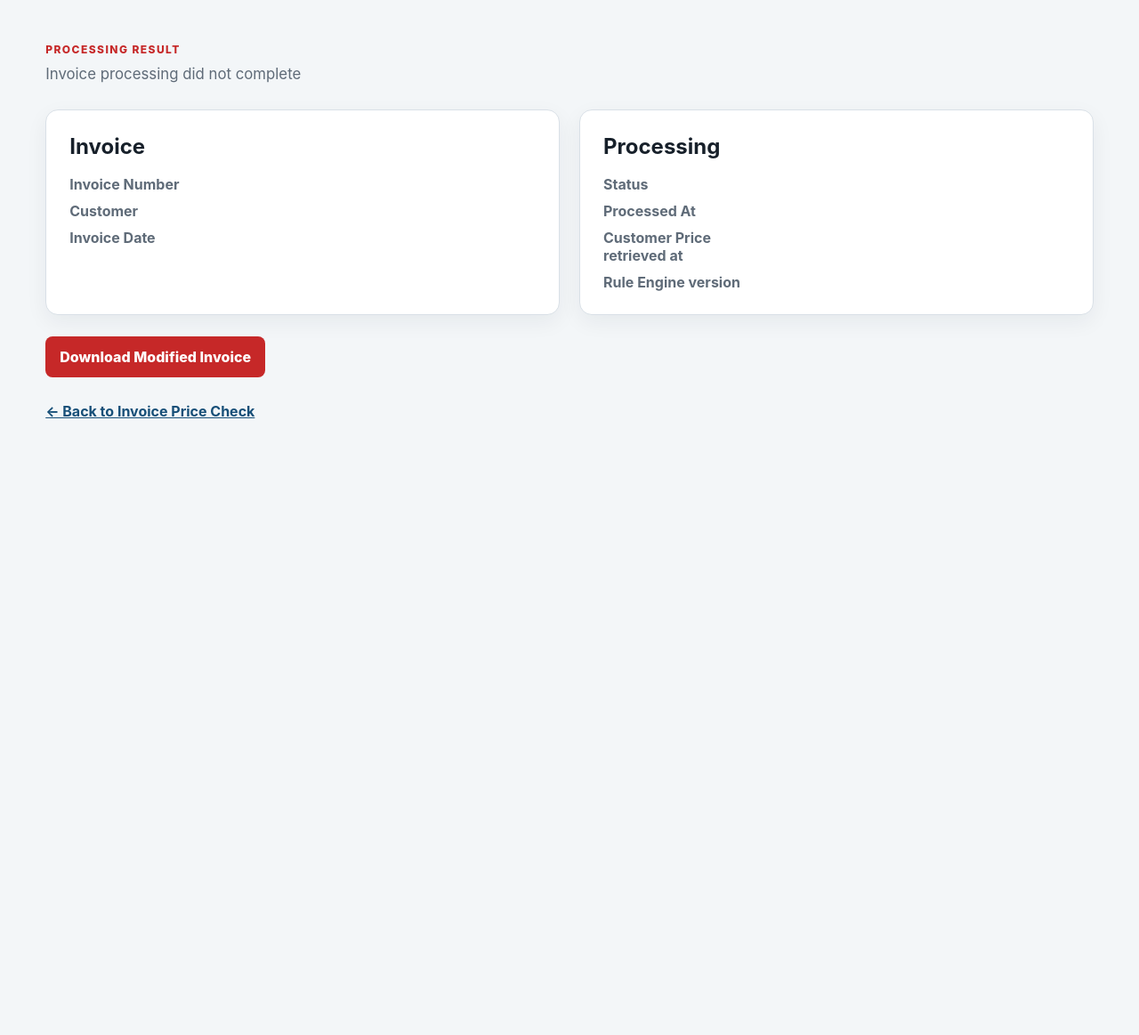
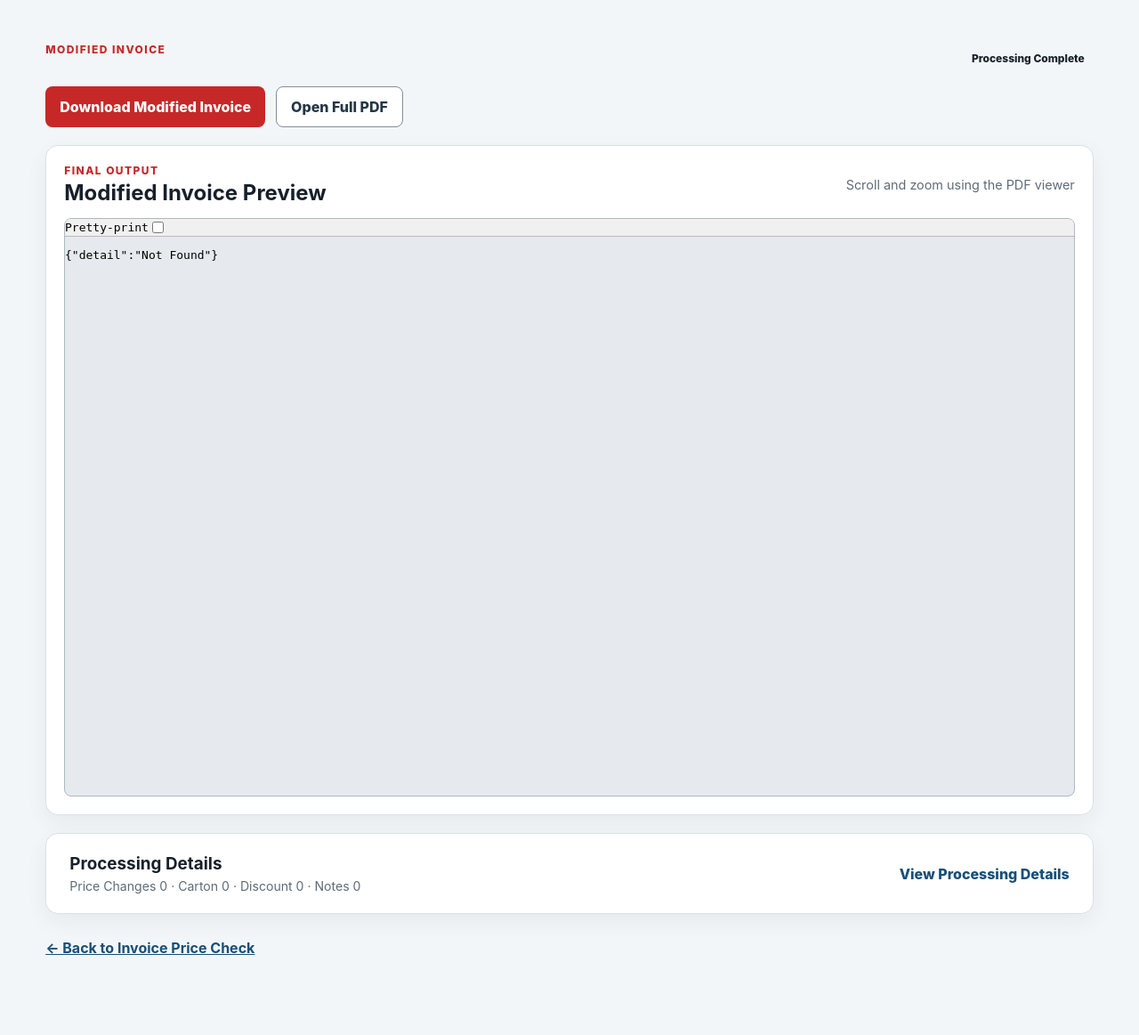
Before and after one commit to BoomUp-git/BoomUp-Work-Platform, a FastAPI app: template app/templates/invoice_result.html in a window 1280 px wide. Shown: the part 68-1231 px from the top of the page at 89% size. Before the commit the page ends 538 px from the top, so only its background shows below. Run offline with FastAPI, Linux system fonts and the light colour scheme; the template is opened without the code that fills it, so the values that code supplies are empty.

Commit message:
refactor: simplify invoice result experience

```diff
--- a/app/main.py
+++ b/app/main.py
@@ -59,13 +59,20 @@ def create_app(settings: Settings | None = None, *, create_schema: bool = False)
     async def security_headers(request: Request, call_next):
         response = await call_next(request)
         response.headers["X-Content-Type-Options"] = "nosniff"
-        response.headers["X-Frame-Options"] = "DENY"
         response.headers["Referrer-Policy"] = "same-origin"
         response.headers["Permissions-Policy"] = "camera=(), microphone=(), geolocation=()"
-        response.headers["Content-Security-Policy"] = (
-            "default-src 'self'; style-src 'self'; img-src 'self' data:; "
-            "form-action 'self'; frame-ancestors 'none'; base-uri 'self'"
-        )
+        if request.url.path.endswith("/preview"):
+            response.headers["X-Frame-Options"] = "SAMEORIGIN"
+            response.headers["Content-Security-Policy"] = (
+                "default-src 'none'; frame-ancestors 'self'; sandbox"
+            )
+        else:
+            response.headers["X-Frame-Options"] = "DENY"
+            response.headers["Content-Security-Policy"] = (
+                "default-src 'self'; style-src 'self'; img-src 'self' data:; "
+                "form-action 'self'; frame-src 'self'; frame-ancestors 'none'; "
+                "base-uri 'self'"
+            )
         return response
 
     @app.exception_handler(HTTPException)
--- a/app/modules/invoice_price_check/routes.py
+++ b/app/modules/invoice_price_check/routes.py
@@ -71,6 +71,17 @@ def _job(db: Session, session: AuthSession, job_id: str) -> InvoiceJob:
     ):
         raise HTTPException(status_code=404, detail="Invoice job not found")
     return job
+
+
+def _modified_pdf(job: InvoiceJob, request: Request) -> Path:
+    if job.status not in {InvoiceJobStatus.SUCCESS, InvoiceJobStatus.MANUAL_REVIEW}:
+        raise HTTPException(status_code=404, detail="Modified Invoice is unavailable")
+    if not job.output_file_ref:
+        raise HTTPException(status_code=404, detail="Modified Invoice has expired")
+    path = _safe_path(_storage_root(request), job.output_file_ref)
+    if not path.is_file():
+        raise HTTPException(status_code=404, detail="Modified Invoice has expired")
+    return path
 
 
 def _money(value: Decimal) -> str:
@@ -292,12 +303,22 @@ def download_invoice(
     db: Session = Depends(get_db),
 ):
     job = _job(db, session, job_id)
-    if job.status not in {InvoiceJobStatus.SUCCESS, InvoiceJobStatus.MANUAL_REVIEW}:
-        raise HTTPException(status_code=404, detail="Modified Invoice is unavailable")
-    if not job.output_file_ref:
-        raise HTTPException(status_code=404, detail="Modified Invoice has expired")
-    path = _safe_path(_storage_root(request), job.output_file_ref)
-    if not path.is_file():
-        raise HTTPException(status_code=404, detail="Modified Invoice has expired")
+    path = _modified_pdf(job, request)
     invoice = job.invoice_number or "invoice"
     return FileResponse(path, media_type="application/pdf", filename=f"{invoice}-checked.pdf")
+
+
+@router.get("/jobs/{job_id}/preview")
+def preview_invoice(
+    job_id: str,
+    request: Request,
+    session: AuthSession = Depends(current_session),
+    db: Session = Depends(get_db),
+):
+    job = _job(db, session, job_id)
+    path = _modified_pdf(job, request)
+    return FileResponse(
+        path,
+        media_type="application/pdf",
+        headers={"Content-Disposition": "inline"},
+    )
--- a/app/static/app.css
+++ b/app/static/app.css
@@ -77,6 +77,31 @@ input:focus, button:focus-visible, a:focus-visible { outline: 3px solid rgba(23,
 .job-status.processing { background: #e4edf7; color: #244b73; }
 .download-row { margin: 24px 0; }
 .button-link { display: inline-block; text-decoration: none; }
+.secondary-button { border: 1px solid #80909e; border-radius: 8px; padding: 12px 16px; background: white; color: #243746; font-weight: 800; }
+.result-hero { display: flex; align-items: flex-start; justify-content: space-between; gap: 28px; margin-bottom: 18px; }
+.result-hero h1 { margin: 5px 0 7px; font-size: clamp(2rem, 3vw, 2.75rem); line-height: 1.08; }
+.result-hero p { margin: 0; color: var(--muted); font-size: 1.05rem; }
+.result-status-block { display: grid; justify-items: end; gap: 8px; padding-top: 4px; }
+.result-status-block strong { color: #745500; font-size: .9rem; }
+.result-actions { display: flex; align-items: center; gap: 12px; margin-bottom: 20px; }
+.preview-panel { padding: 20px; }
+.preview-panel .section-heading { margin-bottom: 14px; }
+.preview-panel h2 { margin: 3px 0 0; }
+.pdf-preview { display: block; width: 100%; height: max(650px, 72vh); border: 1px solid #aeb8c2; border-radius: 8px; background: #e6eaee; }
+.result-disclosure { margin-top: 20px; padding: 0; overflow: hidden; }
+.result-disclosure > summary { display: flex; align-items: center; justify-content: space-between; gap: 24px; padding: 22px 26px; cursor: pointer; list-style: none; }
+.result-disclosure > summary::-webkit-details-marker { display: none; }
+.result-disclosure > summary span:first-child { display: grid; gap: 5px; }
+.result-disclosure > summary strong { font-size: 1.18rem; }
+.result-disclosure > summary small { color: var(--muted); font-size: .88rem; }
+.disclosure-action { color: #174f78; font-weight: 800; white-space: nowrap; }
+.result-disclosure[open] .disclosure-action { font-size: 0; }
+.result-disclosure[open] .disclosure-action::after { content: "Hide Details"; font-size: .9rem; }
+.disclosure-content { border-top: 1px solid var(--line); padding: 6px 26px 26px; }
+.processing-metadata { max-width: 760px; padding: 22px 0; }
+.detail-section { margin-top: 24px; }
+.detail-section h3 { display: flex; align-items: center; gap: 9px; margin-bottom: 10px; }
+.detail-section h3 span { border-radius: 999px; padding: 4px 8px; background: #e8edf1; color: var(--muted); font-size: .72rem; }
 .manual-panel { border-left: 5px solid #d18b00; }
 .manual-item { padding: 18px 0; border-top: 1px solid var(--line); }
 .manual-item:first-of-type { border-top: 0; }
@@ -90,4 +115,5 @@ input:focus, button:focus-visible, a:focus-visible { outline: 3px solid rgba(23,
 @media (max-width: 1100px) {
   .card-grid { gap: 14px; }
   .system-card { padding: 21px; }
+  .pdf-preview { height: max(580px, 68vh); }
 }
--- /dev/null
+++ b/app/static/invoice-result.js
@@ -0,0 +1,9 @@
+"use strict";
+
+if ("scrollRestoration" in history) {
+  history.scrollRestoration = "manual";
+}
+
+window.addEventListener("load", () => {
+  window.requestAnimationFrame(() => window.scrollTo(0, 0));
+}, { once: true });
--- a/app/templates/base.html
+++ b/app/templates/base.html
@@ -24,5 +24,6 @@
   <main class="page-shell">
     {% block content %}{% endblock %}
   </main>
+  {% block scripts %}{% endblock %}
 </body>
 </html>
--- a/app/templates/invoice_result.html
+++ b/app/templates/invoice_result.html
@@ -1,14 +1,37 @@
 {% extends "base.html" %}
 {% block title %}Invoice Result | BoomUp Work Platform{% endblock %}
 {% block content %}
-<section class="page-heading"><div><div class="eyebrow">Processing result</div><h1>{{ job.invoice_number or job.original_filename }}</h1><p>{{ job.customer or "Invoice processing did not complete" }}</p></div><span class="job-status {{ job.status.value }}">{{ job.status.value|replace('_',' ')|title }}</span></section>
-{% if job.status.value == 'failed' %}<section class="panel failure-panel"><h2>Invoice processing failed validation</h2><p>{{ job.safe_error }}</p><a class="text-link" href="/invoice-price-check">Return to Invoice Price Check</a></section>{% else %}
-<section class="result-summary-grid"><article class="panel"><h2>Invoice</h2><dl class="summary-list"><dt>Invoice Number</dt><dd>{{ job.invoice_number }}</dd><dt>Customer</dt><dd>{{ job.customer }}</dd><dt>Invoice Date</dt><dd>{{ job.invoice_date }}</dd></dl></article><article class="panel"><h2>Processing</h2><dl class="summary-list"><dt>Status</dt><dd>{{ job.status.value|replace('_',' ')|title }}</dd><dt>Processed At</dt><dd>{{ job.processed_at }}</dd><dt>Customer Price retrieved at</dt><dd>{{ job.price_retrieved_at }}</dd><dt>Rule Engine version</dt><dd>{{ job.rule_engine_version }}</dd></dl></article></section>
-<div class="download-row"><a class="primary-button button-link" href="/invoice-price-check/jobs/{{ job.id }}/download">Download Modified Invoice</a></div>
-{% if result.price_changes %}<section class="panel result-section"><h2>Price Changes</h2><table class="result-table"><thead><tr><th>SKU</th><th>Original Price</th><th>Final Price</th></tr></thead><tbody>{% for row in result.price_changes %}<tr><td>{{ row.sku }}</td><td>{{ row.original }}</td><td><strong>{{ row.final }}</strong></td></tr>{% endfor %}</tbody></table></section>{% endif %}
-{% if result.carton %}<section class="panel result-section"><h2>Carton Price</h2><table class="result-table"><thead><tr><th>SKU</th><th>Price</th><th>Status</th></tr></thead><tbody>{% for row in result.carton %}<tr><td>{{ row.sku }}</td><td>{{ row.price }}</td><td>CARTON — {{ "Changed from " ~ row.original if row.changed else "Price already correct" }}</td></tr>{% endfor %}</tbody></table></section>{% endif %}
-{% if result.discount %}<section class="panel result-section"><h2>Discount</h2><table class="result-table"><thead><tr><th>SKU</th><th>Original</th><th>Final</th></tr></thead><tbody>{% for row in result.discount %}<tr><td>{{ row.sku }}</td><td>{{ row.original }}</td><td>{{ "NO DISC" if row.no_discount else row.final }}</td></tr>{% endfor %}</tbody></table></section>{% endif %}
-{% if result.notes %}<section class="panel result-section"><h2>Notes</h2>{% for row in result.notes %}<div class="note-row"><strong>{{ row.sku }}</strong><p>{{ row.notes }}</p></div>{% endfor %}</section>{% endif %}
-{% if result.manual_review %}<section class="panel result-section manual-panel"><h2>Manual Review Required</h2>{% for row in result.manual_review %}<article class="manual-item"><h3>{{ row.sku }}</h3><dl class="summary-list"><dt>Invoice Price</dt><dd>{{ row.invoice_price }}</dd><dt>Invoice Discount</dt><dd>{{ row.invoice_discount }}</dd><dt>Matching rule</dt><dd>{{ row.matching_rule }}</dd><dt>Conflict reason</dt><dd>{{ row.reason }}</dd><dt>Required human decision</dt><dd>{{ row.decision_required }}</dd></dl>{% if row.candidates %}<table class="result-table"><thead><tr><th>Rule</th><th>Match</th><th>Candidate Price</th><th>PriceType</th><th>Discount Rule</th></tr></thead><tbody>{% for candidate in row.candidates %}<tr><td>{{ candidate.item_rule }} ({{ candidate.price_id }})</td><td>{{ candidate.match_type }}</td><td>{{ candidate.price }}</td><td>{{ candidate.price_type }}</td><td>{{ candidate.discount }}</td></tr>{% endfor %}</tbody></table>{% endif %}</article>{% endfor %}</section>{% endif %}{% endif %}
+{% if job.status.value == 'failed' %}
+<section class="page-heading"><div><div class="eyebrow">Processing result</div><h1>{{ job.original_filename }}</h1></div><span class="job-status failed">Failed</span></section>
+<section class="panel failure-panel"><h2>Invoice processing failed validation</h2><p>{{ job.safe_error }}</p><a class="text-link" href="/invoice-price-check">Return to Invoice Price Check</a></section>
+{% else %}
+{% set review_count = result.manual_review|length %}
+<section class="result-hero">
+  <div><div class="eyebrow">Modified Invoice</div><h1>{{ job.invoice_number or job.original_filename }}</h1><p>{{ job.customer }}</p></div>
+  <div class="result-status-block"><span class="job-status {{ job.status.value }}">Processing Complete{% if review_count %} — Manual Review Required{% endif %}</span>{% if review_count %}<strong>{{ review_count }} items require review</strong>{% endif %}</div>
+</section>
+<div class="result-actions"><a class="primary-button button-link" href="/invoice-price-check/jobs/{{ job.id }}/download">Download Modified Invoice</a><a class="secondary-button button-link" href="/invoice-price-check/jobs/{{ job.id }}/preview" target="_blank" rel="noopener">Open Full PDF</a></div>
+<section class="panel preview-panel" aria-labelledby="preview-title">
+  <div class="section-heading"><div><div class="eyebrow">Final output</div><h2 id="preview-title">Modified Invoice Preview</h2></div><span>Scroll and zoom using the PDF viewer</span></div>
+  <iframe class="pdf-preview" src="/invoice-price-check/jobs/{{ job.id }}/preview#toolbar=1&navpanes=0" title="Modified Invoice PDF preview" tabindex="-1"></iframe>
+</section>
+{% if review_count %}
+<details class="panel result-disclosure manual-panel">
+  <summary><span><strong>Manual Review Required</strong><small>{{ review_count }} items require attention</small></span><span class="disclosure-action">View Manual Review</span></summary>
+  <div class="disclosure-content">{% for row in result.manual_review %}<article class="manual-item"><h3>{{ row.sku }}</h3><dl class="summary-list"><dt>Invoice Price</dt><dd>{{ row.invoice_price }}</dd><dt>Invoice Discount</dt><dd>{{ row.invoice_discount }}</dd><dt>Matching rule</dt><dd>{{ row.matching_rule }}</dd><dt>Conflict reason</dt><dd>{{ row.reason }}</dd><dt>Required human decision</dt><dd>{{ row.decision_required }}</dd></dl>{% if row.candidates %}<table class="result-table"><thead><tr><th>Rule</th><th>Match</th><th>Candidate Price</th><th>PriceType</th><th>Discount Rule</th></tr></thead><tbody>{% for candidate in row.candidates %}<tr><td>{{ candidate.item_rule }} ({{ candidate.price_id }})</td><td>{{ candidate.match_type }}</td><td>{{ candidate.price }}</td><td>{{ candidate.price_type }}</td><td>{{ candidate.discount }}</td></tr>{% endfor %}</tbody></table>{% endif %}</article>{% endfor %}</div>
+</details>
+{% endif %}
+<details class="panel result-disclosure processing-details">
+  <summary><span><strong>Processing Details</strong><small>Price Changes {{ result.price_changes|length }} · Carton {{ result.carton|length }} · Discount {{ result.discount|length }} · Notes {{ result.notes|length }}</small></span><span class="disclosure-action">View Processing Details</span></summary>
+  <div class="disclosure-content">
+    <dl class="summary-list processing-metadata"><dt>Invoice Date</dt><dd>{{ job.invoice_date }}</dd><dt>Processed At</dt><dd>{{ job.processed_at }}</dd><dt>Customer Price retrieved at</dt><dd>{{ job.price_retrieved_at }}</dd><dt>Rule Engine version</dt><dd>{{ job.rule_engine_version }}</dd><dt>Work Platform commit</dt><dd>{{ job.platform_version }}</dd><dt>Job ID</dt><dd>{{ job.id }}</dd></dl>
+    {% if result.price_changes %}<section class="detail-section"><h3>Price Changes <span>{{ result.price_changes|length }}</span></h3><table class="result-table"><thead><tr><th>SKU</th><th>Original Price</th><th>Final Price</th></tr></thead><tbody>{% for row in result.price_changes %}<tr><td>{{ row.sku }}</td><td>{{ row.original }}</td><td><strong>{{ row.final }}</strong></td></tr>{% endfor %}</tbody></table></section>{% endif %}
+    {% if result.carton %}<section class="detail-section"><h3>Carton <span>{{ result.carton|length }}</span></h3><table class="result-table"><thead><tr><th>SKU</th><th>Price</th><th>Status</th></tr></thead><tbody>{% for row in result.carton %}<tr><td>{{ row.sku }}</td><td>{{ row.price }}</td><td>CARTON — {{ "Changed from " ~ row.original if row.changed else "Price already correct" }}</td></tr>{% endfor %}</tbody></table></section>{% endif %}
+    {% if result.discount %}<section class="detail-section"><h3>Discount <span>{{ result.discount|length }}</span></h3><table class="result-table"><thead><tr><th>SKU</th><th>Original</th><th>Final</th></tr></thead><tbody>{% for row in result.discount %}<tr><td>{{ row.sku }}</td><td>{{ row.original }}</td><td>{{ "NO DISC" if row.no_discount else row.final }}</td></tr>{% endfor %}</tbody></table></section>{% endif %}
+    {% if result.notes %}<section class="detail-section"><h3>Notes <span>{{ result.notes|length }}</span></h3>{% for row in result.notes %}<div class="note-row"><strong>{{ row.sku }}</strong><p>{{ row.notes }}</p></div>{% endfor %}</section>{% endif %}
+  </div>
+</details>
+{% endif %}
 <p class="back-link"><a href="/invoice-price-check">← Back to Invoice Price Check</a></p>
 {% endblock %}
+{% block scripts %}<script src="/static/invoice-result.js"></script>{% endblock %}
```
Also changed, not shown: tests/test_invoice_workflow.py (+14 -2 lines).
